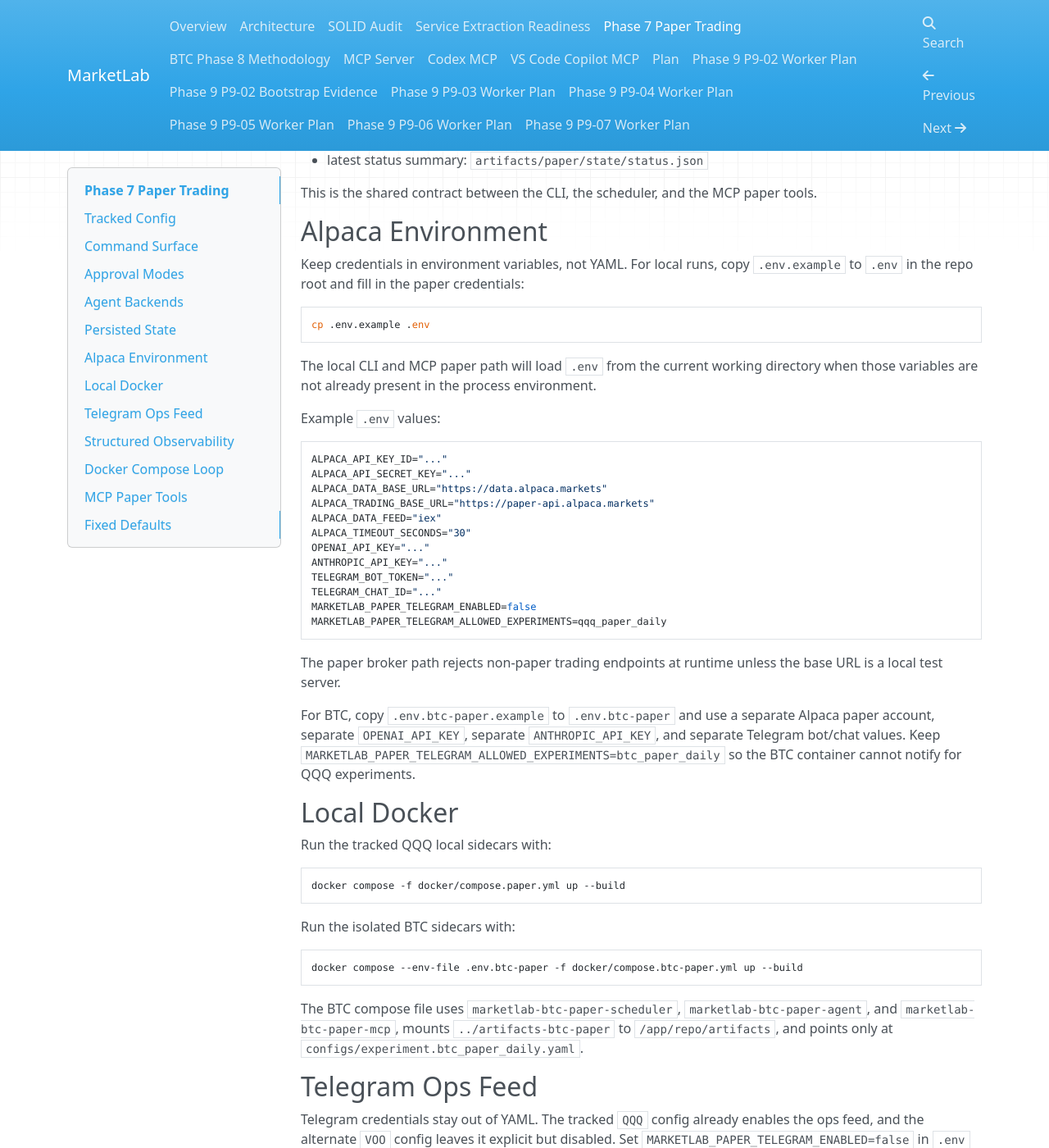
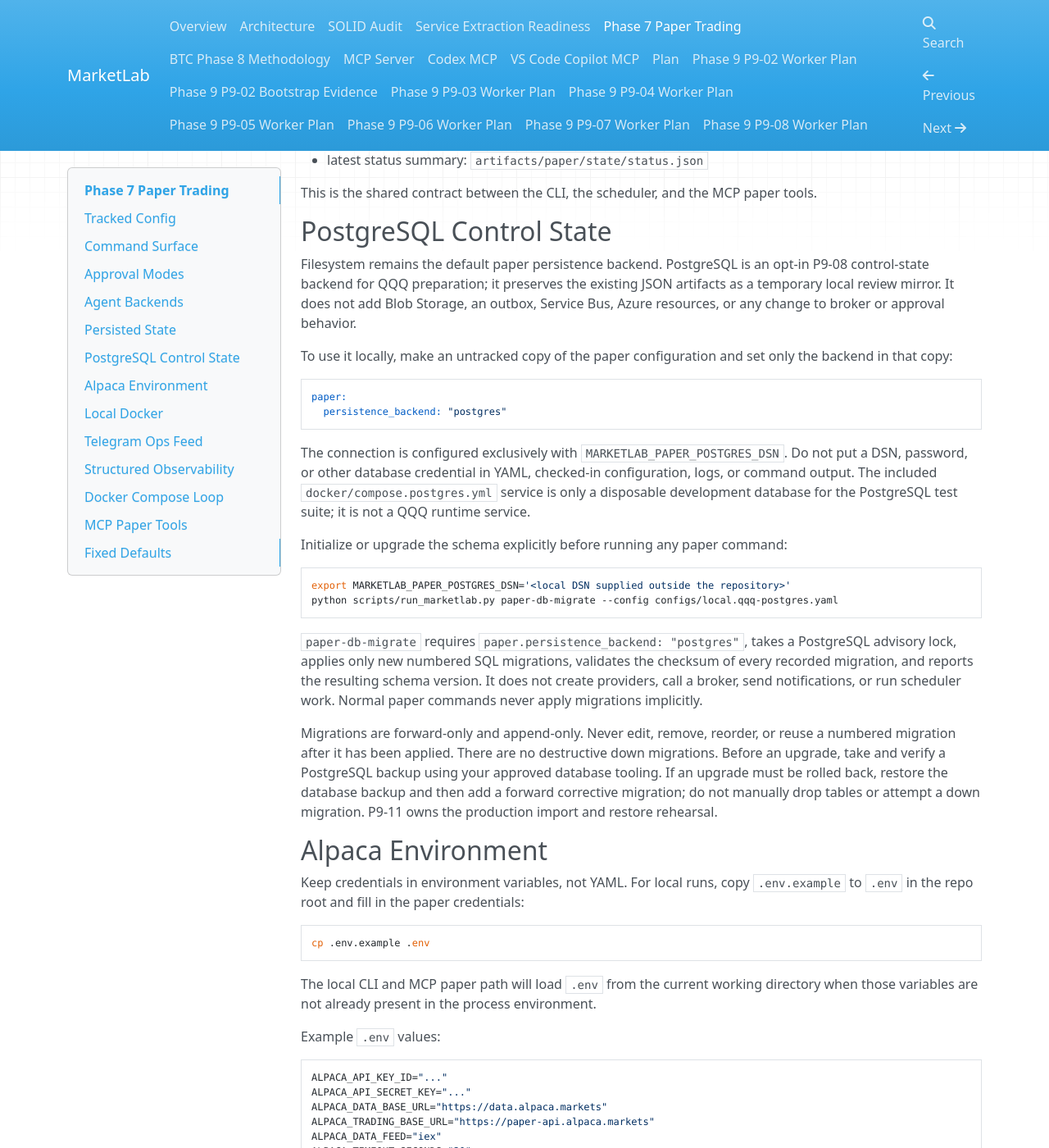
Before and after one commit to ricardogr07/market-lab, an MkDocs documentation site: the page built from docs/paper-trading.md, in a window 1280 px wide and 1400 px high, scrolled down 3159 px. Shown: the whole window at 82% size. Built offline with MkDocs 1.6.1, drawn with Linux system fonts in a browser that asks for light colours; nearby versions of some CDN libraries.

Commit message:
docs(phase9): document PostgreSQL paper state

````diff
--- a/docs/paper-trading.md
+++ b/docs/paper-trading.md
@@ -130,6 +130,50 @@ The main persisted surfaces are:
 - latest status summary: `artifacts/paper/state/status.json`
 
 This is the shared contract between the CLI, the scheduler, and the MCP paper tools.
+
+## PostgreSQL Control State
+
+Filesystem remains the default paper persistence backend. PostgreSQL is an
+opt-in P9-08 control-state backend for QQQ preparation; it preserves the
+existing JSON artifacts as a temporary local review mirror. It does not add
+Blob Storage, an outbox, Service Bus, Azure resources, or any change to broker
+or approval behavior.
+
+To use it locally, make an untracked copy of the paper configuration and set
+only the backend in that copy:
+
+```yaml
+paper:
+  persistence_backend: "postgres"
+```
+
+The connection is configured exclusively with
+`MARKETLAB_PAPER_POSTGRES_DSN`. Do not put a DSN, password, or other database
+credential in YAML, checked-in configuration, logs, or command output. The
+included `docker/compose.postgres.yml` service is only a disposable
+development database for the PostgreSQL test suite; it is not a QQQ runtime
+service.
+
+Initialize or upgrade the schema explicitly before running any paper command:
+
+```bash
+export MARKETLAB_PAPER_POSTGRES_DSN='<local DSN supplied outside the repository>'
+python scripts/run_marketlab.py paper-db-migrate --config configs/local.qqq-postgres.yaml
+```
+
+`paper-db-migrate` requires `paper.persistence_backend: "postgres"`, takes a
+PostgreSQL advisory lock, applies only new numbered SQL migrations, validates
+the checksum of every recorded migration, and reports the resulting schema
+version. It does not create providers, call a broker, send notifications, or
+run scheduler work. Normal paper commands never apply migrations implicitly.
+
+Migrations are forward-only and append-only. Never edit, remove, reorder, or
+reuse a numbered migration after it has been applied. There are no destructive
+down migrations. Before an upgrade, take and verify a PostgreSQL backup using
+your approved database tooling. If an upgrade must be rolled back, restore the
+database backup and then add a forward corrective migration; do not manually
+drop tables or attempt a down migration. P9-11 owns the production import and
+restore rehearsal.
 
 ## Alpaca Environment
 
--- a/mkdocs.yml
+++ b/mkdocs.yml
@@ -19,6 +19,7 @@ nav:
   - Phase 9 P9-05 Worker Plan: phase9/P9-05-WORKER-PLAN.md
   - Phase 9 P9-06 Worker Plan: phase9/P9-06-WORKER-PLAN.md
   - Phase 9 P9-07 Worker Plan: phase9/P9-07-WORKER-PLAN.md
+  - Phase 9 P9-08 Worker Plan: phase9/P9-08-WORKER-PLAN.md
 plugins:
   - search
 extra_javascript:
````
Also changed, not shown: docs/PLAN.md (+4 -2 lines), docs/index.md (+1 -0 lines), docs/phase9/P9-08-WORKER-PLAN.md (added, +83 -0 lines), 2 other files.
